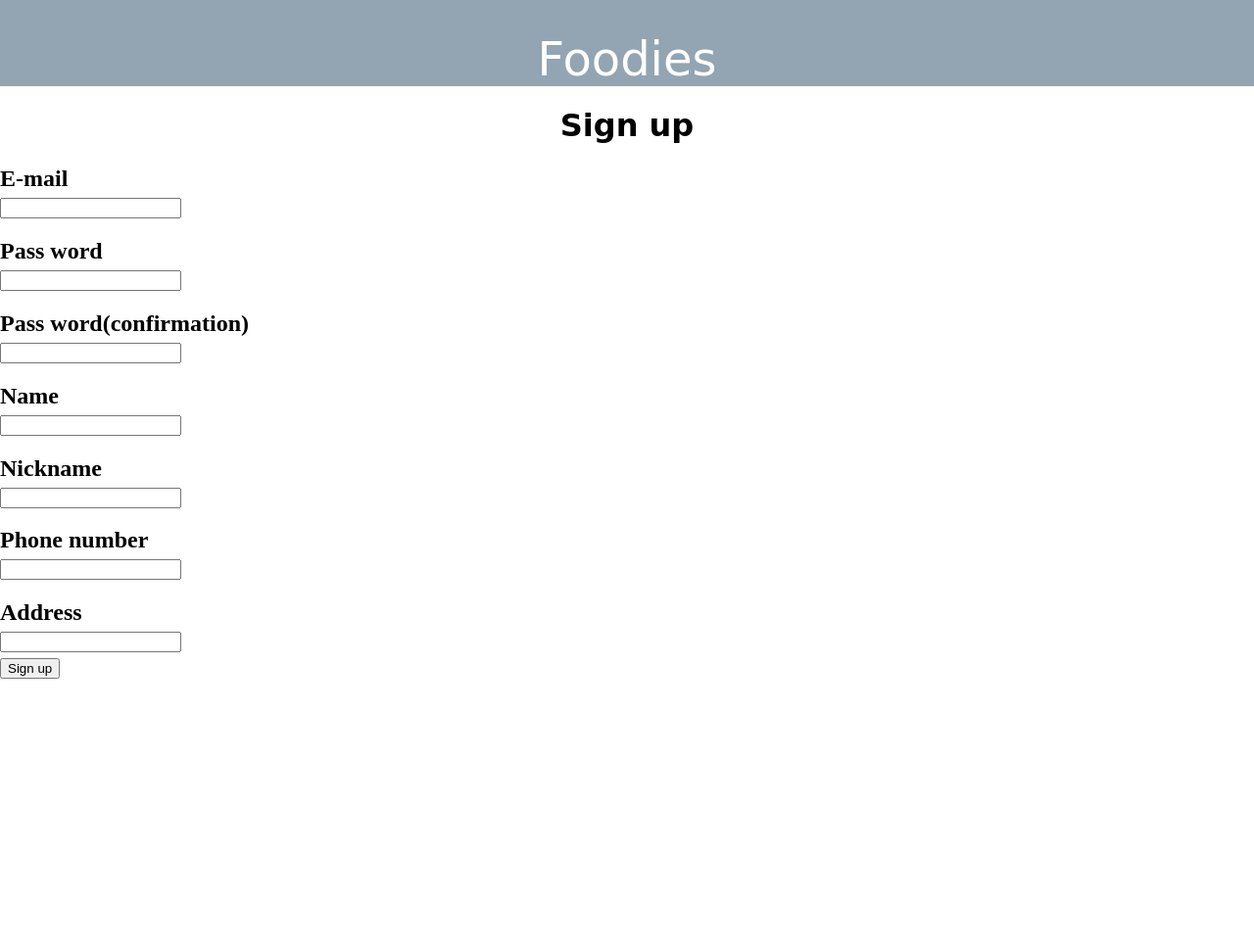
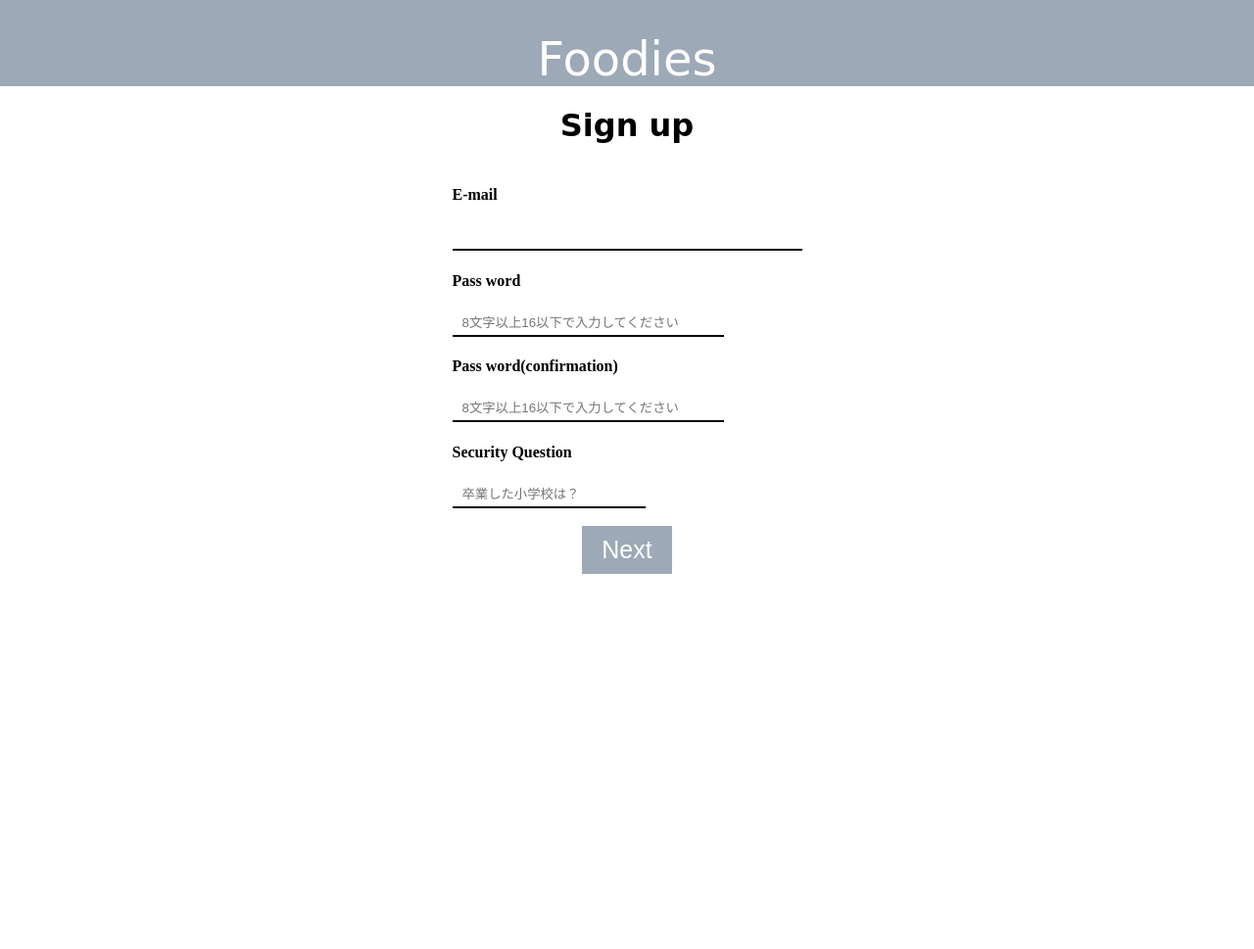
Before and after one commit to Yua0120/MISKM, a PHP site: page /template/touroku.html in a window 1280 px wide. Shown: the whole page at 98% size. Before the commit the page ends 693 px from the top, so only its background shows below. Run offline with PHP 8.4, Linux system fonts and the light colour scheme.

Commit message:
3つのファイル追加とtemplate編集
tourokuとtouroku2,touroku.cssを追加したのと、templateの色設定を変えたのと、mainは使わないので消した。

```diff
--- a/template/css/main.css
+++ /dev/null
@@ -1,3 +0,0 @@
-signbotton{
-    text-align: center;
-}
--- a/template/css/template.css
+++ b/template/css/template.css
@@ -13,7 +13,7 @@ title{
     display: flex;
     justify-content: space-between;
     align-items: center;
-    background-color: rgb(147, 164, 179);
+    background-color: #9DA9B6;
   }
 
   .logo {
--- /dev/null
+++ b/template/css/touroku.css
@@ -0,0 +1,35 @@
+.container {
+    display: flex;
+    justify-content: center;
+    align-items: flex-start;
+    height: 100vh; /* ビューポートの高さいっぱいに要素を配置 */
+  }
+
+  /* テキスト要素のスタイル */
+  .left-aligned-text {
+    text-align: left;
+  }
+.text{
+    border: none;
+    outline: none;
+    border-bottom: 2px solid #000000;
+    padding: 5px 10px;
+}
+.text:focus{
+    border-bottom-color: #3ea1c5;
+}
+.example {
+    background-color: #9DA9B6;
+    color: #fff;
+    padding: 10px 20px;
+    border: none;
+    cursor: pointer;
+  }
+.example span{
+    font-size: 25px;
+}
+.bobo {
+    display: flex;
+    justify-content: center;
+    margin-bottom: 5%;
+  }
--- a/template/touroku.html
+++ b/template/touroku.html
@@ -4,7 +4,7 @@
     <meta charset="UTF-8">
     <meta name="viewport" content="width=device-width, initial-scale=1.0">
     <link rel="stylesheet" href="css/template.css">
-    <link rel="stylesheet" href="css/main.css">
+    <link rel="stylesheet" href="css/touroku.css">
     <title>touroku.html</title>
 </head>
 <body>
@@ -13,28 +13,26 @@
         <div class="logo" id="title">Foodies</div>
     </header>
     <center><h1>Sign up</h1></center>
-    <h2>E-mail<br>
-    <input type="text" name="E-mail">
+    <form action="touroku2.html" method="post">
+        <div class="container">
+        <div class="left-aligned-text">
+    <h4>E-mail</h4>
+    <input type="text" size="40" name="E-mail" class="text">
 
-    <h2>Pass word<br>
-    <input type="text" name="Pass1">
+    <h4>Pass word</h4>
+    <input type="password" size="30"  placeholder="8文字以上16以下で入力してください" name="Pass1" class="text">
 
-    <h2>Pass word(confirmation)<br>
-    <input type="text" name="Pass2">
+    <h4>Pass word(confirmation)</h4>
+    <input type="password" size="30" placeholder="8文字以上16以下で入力してください" name="Pass2" class="text">
 
-    <h2>Name<br>
-    <input type="text" name="Name">
+    <h4>Security Question</h4>
+    <input type="text" placeholder="卒業した小学校は？" name="Question" class="text"><br><br>
 
-    <h2>Nickname<br>
-    <input type="text" name="Nicename">
-
-    <h2>Phone number<br>
-    <input type="text" name="Phonenumber">
-
-    <h2>Address<br>
-    <input type="text" name="Address"><br>
-
-    <button type="button">Sign up</button>
-
+    <div class="bobo">
+    <button class="example"><span>Next</span></button>
+    </div>
+        </div>
+        </div>
+    </form>
 </body>
 </html>
```
Also changed, not shown: template/touroku2.html (added, +42 -0 lines).
